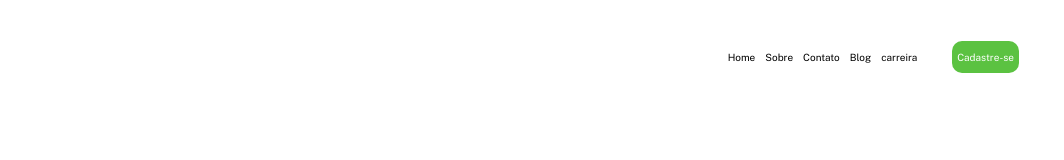
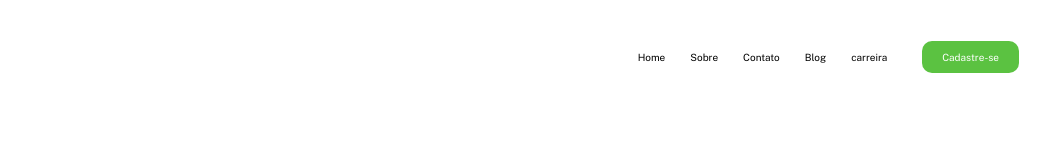
Before and after one commit to RafaelContact/Flex-box-nav, a plain HTML site: page index.html in a window 1280 px wide. Shown: the full height of the page, 216-1280 px from the left. Drawn offline with nearby package versions, Linux system fonts and the light colour scheme.

Commit message:
finalizada versão desktop

```diff
--- a/index.html
+++ b/index.html
@@ -21,6 +21,7 @@
     <link rel="stylesheet" href="./src/css/reset.css" />
     <link rel="stylesheet" href="./src/css/variables.css" />
     <link rel="stylesheet" href="./src/css/style.css" />
+    <link rel="stylesheet" href="./src/css/responsivo.css">
 
     <title>Flex-box-menu</title>
   </head>
--- a/src/css/style.css
+++ b/src/css/style.css
@@ -25,6 +25,7 @@
 .menu li a {
     padding: 10px 5px;
     transition: 0.3 ease-in-out;
+    margin-left: 1.5rem;
 }
 .menu li a:hover{
     background-color: var(--buton-color );
@@ -36,4 +37,5 @@
     border-radius: 10px;
     color: #ffffff;
     margin-left: 3rem;
+    padding: 10px 20px;
 }
```
Also changed, not shown: src/css/responsivo.css (added), 1 other file.
